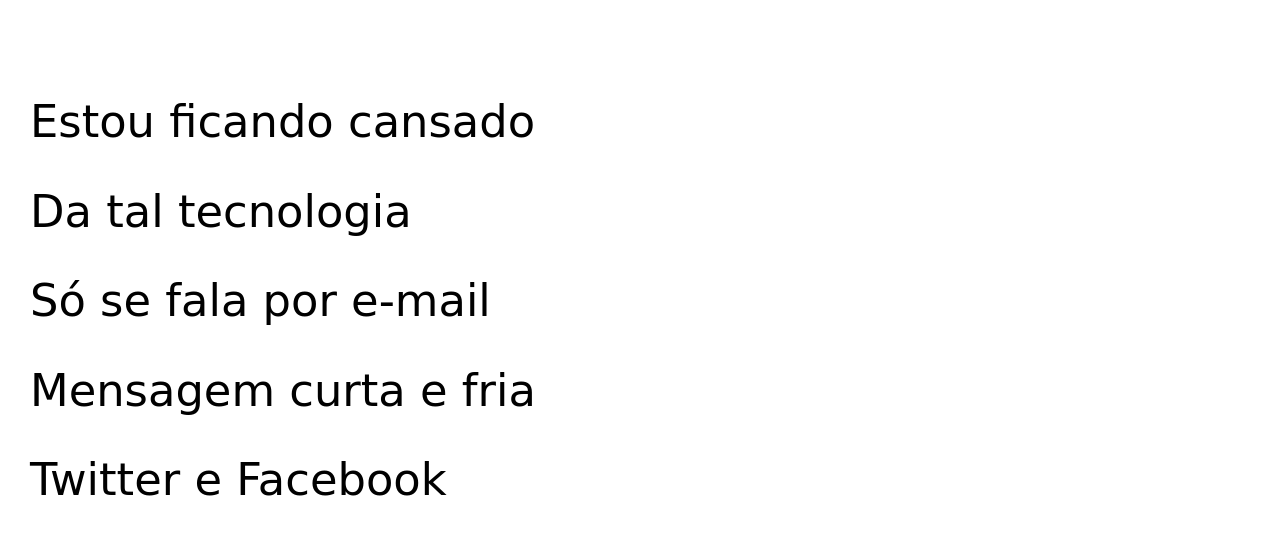
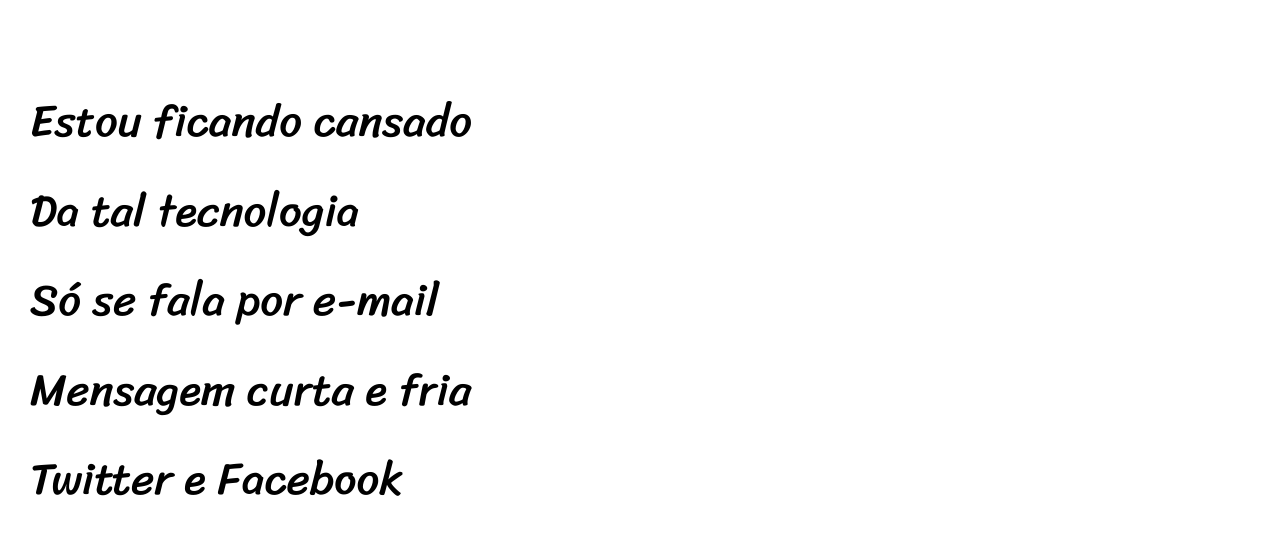
Before and after one commit to Arthurrlm/projeto-cordel, a plain HTML site: page index.html in a window 1280 px wide. Shown: the part 263-800 px from the top of the page. Drawn offline with Linux system fonts and the light colour scheme.

Commit message:
Update style.css

```diff
--- a/estilo/style.css
+++ b/estilo/style.css
@@ -4,8 +4,8 @@
 
 :root {
     --fonte1: Verdana, Geneva, Tahoma, sans-serif;
-    --fonte2: 'Passion One', cursive;
-    --fonte3: 'Sriacha', cursive;
+    --fonte2: 'Passion One', sans-serif;
+    --fonte3: 'Sriracha', sans-serif;
 }
 
 * {
```
